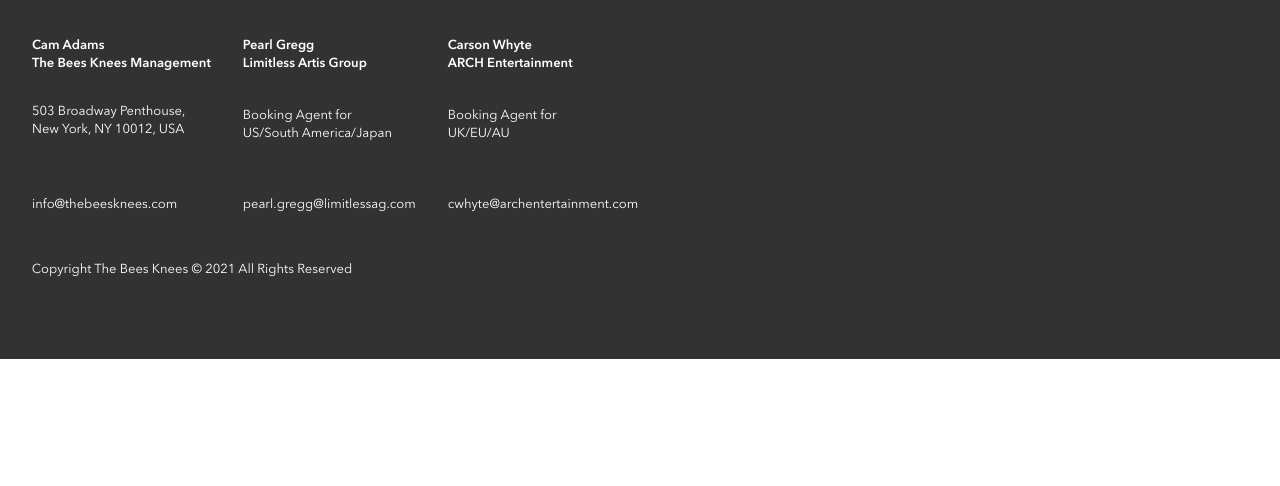
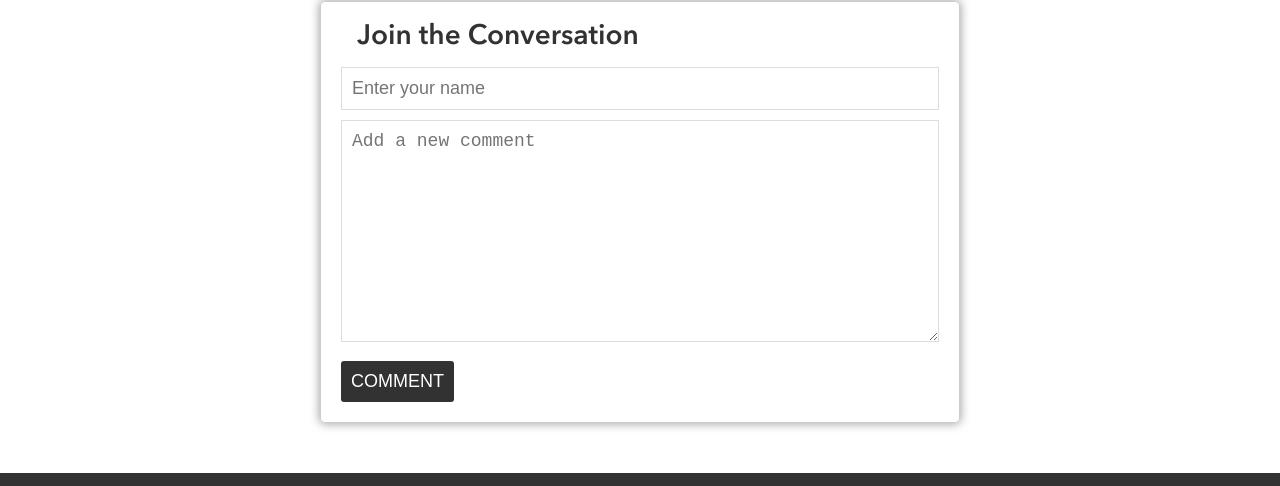
Before and after one commit to AlexRam13/alex-ramirez-bandsite, a plain HTML site: page index.html in a window 1280 px wide. Shown: the part 2883-3369 px from the top of the page. Before the commit the page ends 3242 px from the top, so only its background shows below. Drawn offline with Linux system fonts and the light colour scheme.

Commit message:
created a box section with a button

```diff
--- a/index.html
+++ b/index.html
@@ -114,6 +114,25 @@
     </main>
     <!-- End Main Section -->
 
+    <!-- Comments Section -->
+    <div class="comment__box">
+        <h3 class="comment__box--title">Join the Conversation</h3>
+        <form class="comment__box--form">
+            <input type="text" placeholder="Enter your name">
+            <textarea rows="10" placeholder="Add a new comment"></textarea>
+            <button type="submit">COMMENT</button>
+        </form>
+    </div>
+
+
+
+
+
+
+
+
+
+
     <!-- Footer -->
     <footer>
         <div class="footer">
@@ -177,7 +196,7 @@
 
 
     <!-- End Footer -->
-
+    <script src="./scripts/index-page.js"></script>
 </body>
 
 </html>
--- /dev/null
+++ b/scripts/index-page.js
@@ -0,0 +1 @@
+console.log("hello");
--- a/styles/bio.scss
+++ b/styles/bio.scss
@@ -544,3 +544,55 @@
     right: 3rem;
 
 }
+
+// Comments Section
+.comment__box {
+    width: 50%;
+    border: 1px solid #ccc;
+    margin: 50px 0;
+    padding: 10px 20px;
+    border-radius: 5px;
+    margin-left: 25%;
+    margin-top: 80px;
+    box-shadow: 0px 0px 10px 1px rgb(165, 165, 165);
+}
+
+.comment__box--title {
+    text-align: left;
+    font-size: 28px;
+    color: #323232;
+}
+
+.comment__box input,
+.comment__box textarea {
+    width: 100%;
+    padding: 10px;
+    margin: 5px 0;
+    box-sizing: border-box;
+    outline: none;
+    font-size: 18px;
+    border: 1px solid #ddd;
+    color: #323232;
+}
+
+.comment__box button {
+    margin: 10px 0;
+    border: none;
+    background-color: #323232;
+    padding: 10px;
+    font-size: 18px;
+    border-radius: 3px;
+    color: #fff;
+}
+
+button:hover {
+    color: #fff;
+    background-color: #323232;
+}
+
+@media(max-width: 900px) {
+    .comment__box {
+        width: 80%;
+        margin: 5%;
+    }
+}
```
Also changed, not shown: scripts/build-shows-page.js (added), styles/bio.css.
